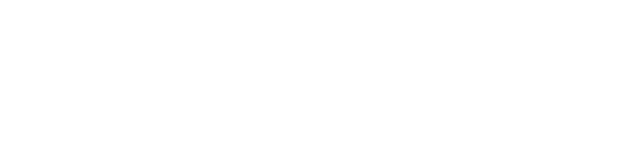
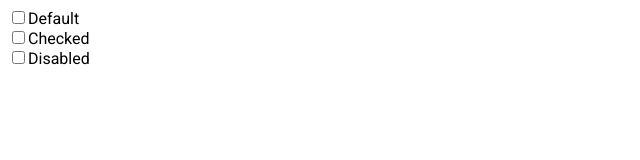
Before and after one commit to js-tasks-ru/htmlcss-20220317_alexxxusachev888, a website: page 07-lection5/01-checkbox/index.html in a window 1280 px wide. Shown: the whole page, without its empty margins (0-640 px from the left). Drawn offline with Linux system fonts and the light colour scheme.

Commit message:
Checkbox

```diff
--- a/07-lection5/01-checkbox/checkbox.css
+++ b/07-lection5/01-checkbox/checkbox.css
@@ -0,0 +1,7 @@
+.checkbox {
+    display: flex;
+    flex-direction: column;
+    justify-content: flex-start;
+    align-items: flex-start;
+
+}
--- a/07-lection5/01-checkbox/index.html
+++ b/07-lection5/01-checkbox/index.html
@@ -6,6 +6,10 @@
         <link rel="stylesheet" href="./checkbox.css">
     </head>
     <body>
-
+        <div class="checkbox">
+        <label><input type="checkbox">Default</label>
+        <label><input type="checkbox">Checked</label>
+        <label><input type="checkbox">Disabled</label>
+        </div>
     </body>
 </html>
```
